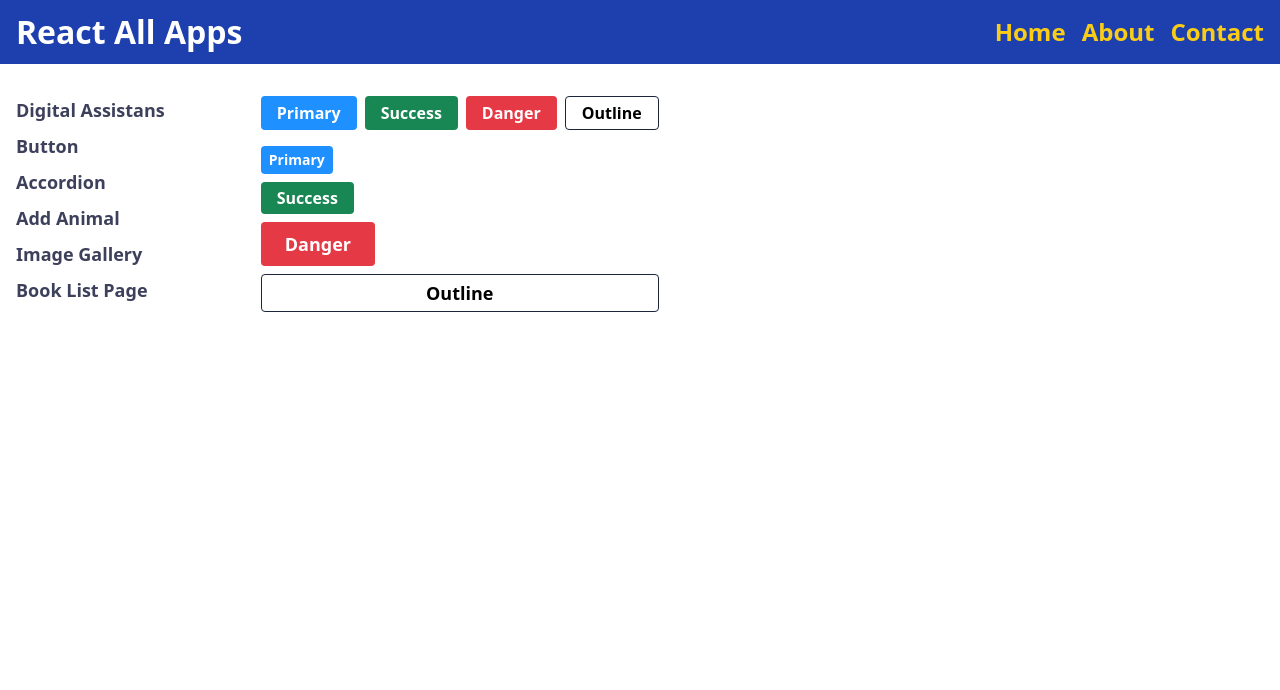
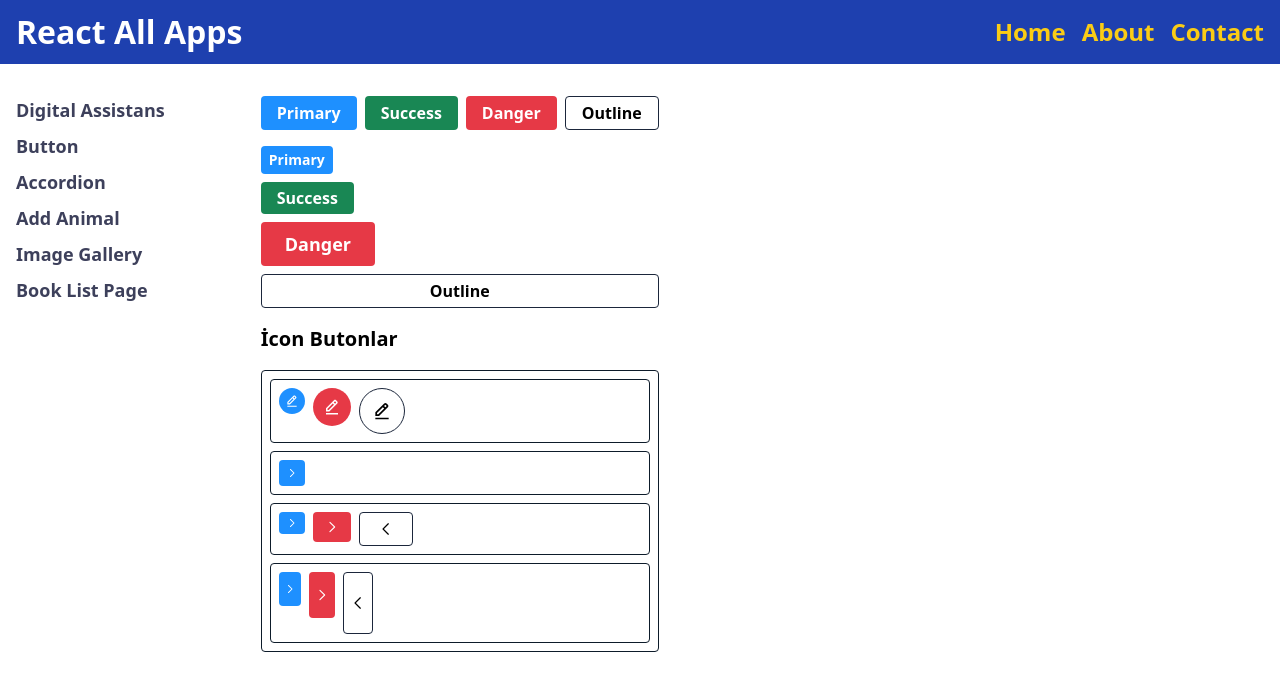
Before and after one commit to sedat355/react-all-apps, a React (Vite) app: page /button-page in a window 1280 px wide. Shown: the top 690 px of the page. Built offline with nearby package versions, Linux system fonts and the light colour scheme.

Commit message:
Button blş. biraz daha geliştirildi.

```diff
--- a/src/components/Button.jsx
+++ b/src/components/Button.jsx
@@ -3,7 +3,7 @@ import PropTypes from "prop-types"
 
 const Button = ({children, btnType, type="button", size="medium", handleClick, ...rest}) => {
 
-  const baseClasses=`flex items-center justify-center font-semibold rounded bg-black-one ${rest.className}`;
+  const baseClasses=`flex items-center justify-center font-semibold rounded bg-black-one max-w-fit ${rest.className}`;
 
   const variants = {
     "bg-blue-three text-white": btnType === "primary",
@@ -11,12 +11,20 @@ const Button = ({children, btnType, type="button", size="medium", handleClick, .
     "bg-green-two text-white": btnType === "success",
     "bg-red-one text-white": btnType === "danger",
     "bg-transparent text-black border border-black-one": btnType === "outline",
-    "p-1.5 rounded-full text-black": size === 'circle',
-    "px-2 py-1 text-sm w-fit": size === 'small',
-    "px-4 py-1 text-md w-fit": size === 'medium',
-    "px-6 py-2 text-lg w-fit": size === 'large',
-    "px-2 py-1 text-lg w-full": size === 'full',
-
+    "p-1.5 text-sm rounded-full": size === 'circle-sm',
+    "p-2.5 text-lg rounded-full": size === 'circle-md',
+    "p-3 text-xl rounded-full": size === 'circle-lg',
+    "p-1.5 text-sm": size === 'square',
+    "px-1.5 py-1 text-sm": size === 'square-sm',
+    "px-2.5 py-1.5 text-lg": size === 'square-md',
+    "px-4 py-1.5 text-xl": size === 'square-lg',
+    "py-2.5 px-1 text-sm": size === 'upright-sm',
+    "py-3.5 px-1 text-lg": size === 'upright-md',
+    "py-5 px-1 text-xl": size === 'upright-lg',
+    "px-2 py-1 text-sm": size === 'small',
+    "px-4 py-1 text-md": size === 'medium',
+    "px-6 py-2 text-lg": size === 'large',
+    "px-2 py-1 text-md max-w-full": size === 'full',
   }
 
   const btnClasses = classNames(baseClasses, variants)
@@ -26,7 +34,7 @@ const Button = ({children, btnType, type="button", size="medium", handleClick, .
 
 Button.propTypes = {
   btnType: PropTypes.oneOf(['primary', 'passive', 'success', 'danger', 'outline']),
-  size: PropTypes.oneOf(["small", "medium", "large", "circle", "full"]),
+  size: PropTypes.oneOf(["small", "medium", "large", "circle-sm","circle-md", "circle-lg", "full", "square-sm", "square-md", "square-lg", "square", "upright-sm", "upright-md", "upright-lg"]),
   type: PropTypes.oneOf(["button", "submit", "reset"])
 }
 
--- a/src/pages/ButtonPage.jsx
+++ b/src/pages/ButtonPage.jsx
@@ -1,19 +1,77 @@
-import Button from '../components/Button'
+import Button from "../components/Button"
+import { BiEditAlt } from "react-icons/bi"
+import { BsTrash } from "react-icons/bs"
+import { GoChevronRight } from "react-icons/go"
+import { GoChevronLeft } from "react-icons/go"
 
 const ButtonPage = () => {
   return (
-    <div className='flex flex-col gap-y-4'>
-      <div className='flex space-x-2'>
+    <div className="flex flex-col gap-y-4">
+      <div className="flex space-x-2">
         <Button btnType="primary">Primary</Button>
         <Button btnType="success">Success</Button>
         <Button btnType="danger">Danger</Button>
         <Button btnType="outline">Outline</Button>
       </div>
-      <div className='flex flex-col space-y-2'>
-        <Button btnType="primary" size='small'>Primary</Button>
-        <Button btnType="success" size='medium'>Success</Button>
-        <Button btnType="danger" size='large'>Danger</Button>
-        <Button btnType="outline" size='full'>Outline</Button>
+      <div className="flex flex-col space-y-2">
+        <Button btnType="primary" size="small">
+          Primary
+        </Button>
+        <Button btnType="success" size="medium">
+          Success
+        </Button>
+        <Button btnType="danger" size="large">
+          Danger
+        </Button>
+        <Button btnType="outline" size="full">
+          Outline
+        </Button>
+      </div>
+
+      <h3>İcon Butonlar</h3>
+
+      <div className="flex flex-col items-start gap-y-2 border border-black-two p-2 rounded">
+
+        <div className="w-full flex items-start space-x-2 border border-black-two p-2 rounded">
+          <Button btnType="primary" size="circle-sm">
+            <BiEditAlt />
+          </Button>
+          <Button btnType="danger" size="circle-md">
+            <BiEditAlt />
+          </Button>
+          <Button btnType="outline" size="circle-lg">
+            <BiEditAlt />
+          </Button>
+        </div>
+
+        <div className="w-full border border-black-two p-2 rounded">
+          <Button btnType="primary" size="square">
+            <GoChevronRight />
+          </Button>
+        </div>
+
+        <div className="w-full border border-black-two p-2 rounded flex items-start space-x-2">
+          <Button btnType="primary" size="square-sm">
+            <GoChevronRight />
+          </Button>
+          <Button btnType="danger" size="square-md">
+            <GoChevronRight />
+          </Button>
+          <Button btnType="outline" size="square-lg">
+            <GoChevronLeft />
+          </Button>
+        </div>
+        <div className="w-full flex items-start space-x-2 border border-black-two p-2 rounded">
+          <Button btnType="primary" size="upright-sm">
+            <GoChevronRight />
+          </Button>
+          <Button btnType="danger" size="upright-md">
+            <GoChevronRight />
+          </Button>
+          <Button btnType="outline" size="upright-lg">
+            <GoChevronLeft />
+          </Button>
+        </div>
       </div>
     </div>
   )
--- a/src/pages/book-list/Book.jsx
+++ b/src/pages/book-list/Book.jsx
@@ -31,7 +31,7 @@ const Book = ({ book }) => {
 
         <Button
           handleClick={() => setIsOpenEdit(!isOpenEdit)}
-          size="circle"
+          size="circle-sm"
           className="bg-gray-50 absolute top-2 right-10"
         >
           <BiEditAlt className="" />
@@ -39,7 +39,7 @@ const Book = ({ book }) => {
 
         <Button
           handleClick={handleDelete}
-          size="circle"
+          size="circle-sm"
           className="bg-gray-50 absolute top-2 right-2"
         >
           <BsTrash />
```
